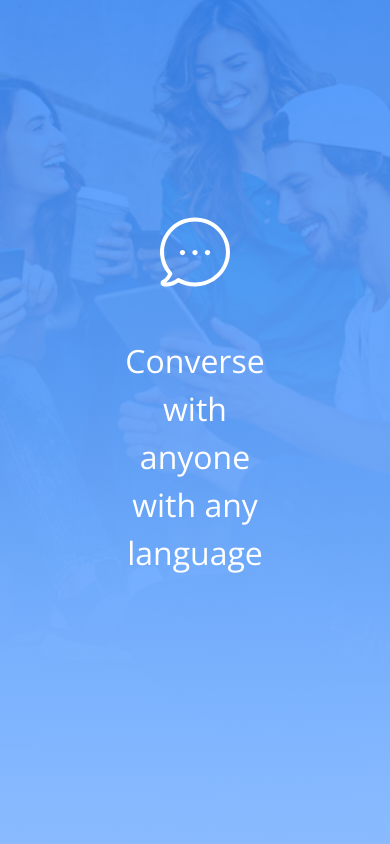
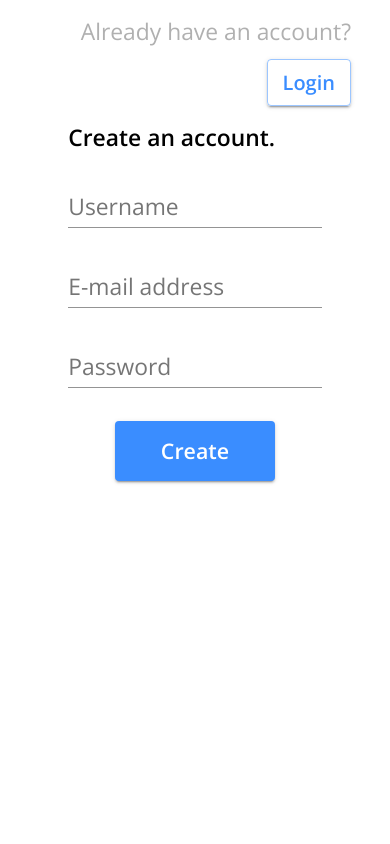
Before and after one commit to sduong3/messenger-app, a React (Create React App) app in the folder client/: page / in a window 390 px wide. Shown: the top 844 px of the page. Built offline with nearby package versions, Linux system fonts and the light colour scheme; no server answers.

Commit message:
Hide sidebar banner for better mobile screen responsiveness

```diff
--- a/client/src/Signup.js
+++ b/client/src/Signup.js
@@ -23,7 +23,7 @@ const Signup = (props) => {
 
   return (
     <Grid container justifyContent='space-between'>
-      <Grid item sm={5} xs={12}>
+      <Grid item sm={5}>
         <SideBanner />
       </Grid>
 
--- a/client/src/components/Account/SideBanner.js
+++ b/client/src/components/Account/SideBanner.js
@@ -36,7 +36,7 @@ const SideBanner = () => {
   const classes = useStyles();
 
   return (
-    <Box className={classes.sideBannerContainer}>
+    <Box className={classes.sideBannerContainer} display={{ xs: 'none', sm: 'block' }}>
       <Box className={classes.overlay}>
         <img className={classes.icon} src={bubbleIcon} alt='Message Icon' />
         <Typography className={classes.bannerText}>
```
